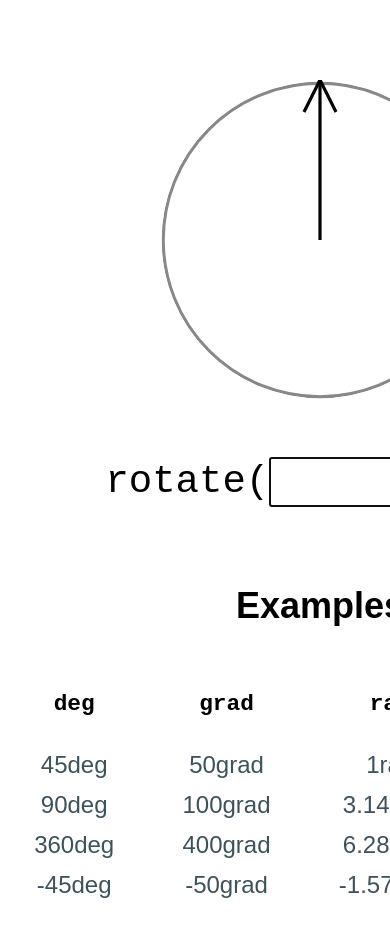
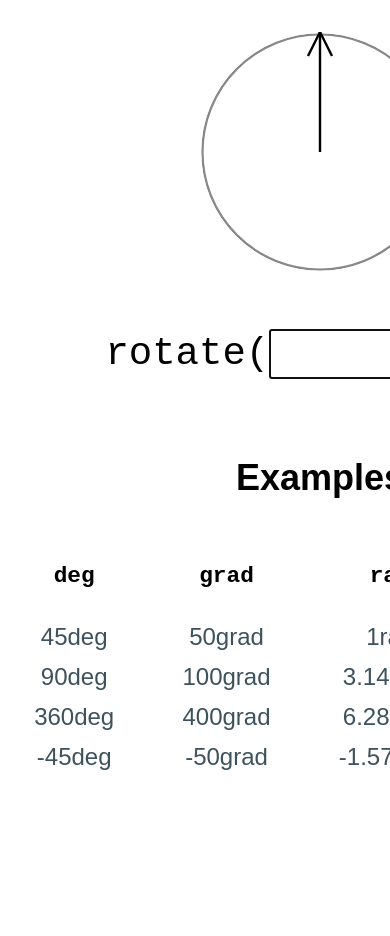
Before and after one commit to j-/angle, a React (Create React App) app: page / in a window 390 px wide. Shown: the top 936 px of the page. After the commit the page ends 844 px from the top, so only its background shows below. Built offline with nearby package versions, Linux system fonts and the light colour scheme.

Commit message:
Add screen size media queries

```diff
--- a/src/components/App.css
+++ b/src/components/App.css
@@ -13,3 +13,35 @@
 	margin: 1em 0;
 	font-size: 3em;
 }
+
+@media (min-width: 1200px) {
+	.App {
+		width: 40em;
+		margin: 5em auto;
+	}
+
+	.App-viz {
+		width: 20em;
+		margin: 1em auto;
+	}
+
+	.App-config {
+		margin: 1em 0;
+		font-size: 3em;
+	}
+}
+
+@media (max-width: 1199px) {
+	.App {
+		margin: 2em auto;
+	}
+
+	.App-viz {
+		width: 15em;
+		margin: 1em auto;
+	}
+
+	.App-config {
+		margin: 1em 0;
+	}
+}
```
